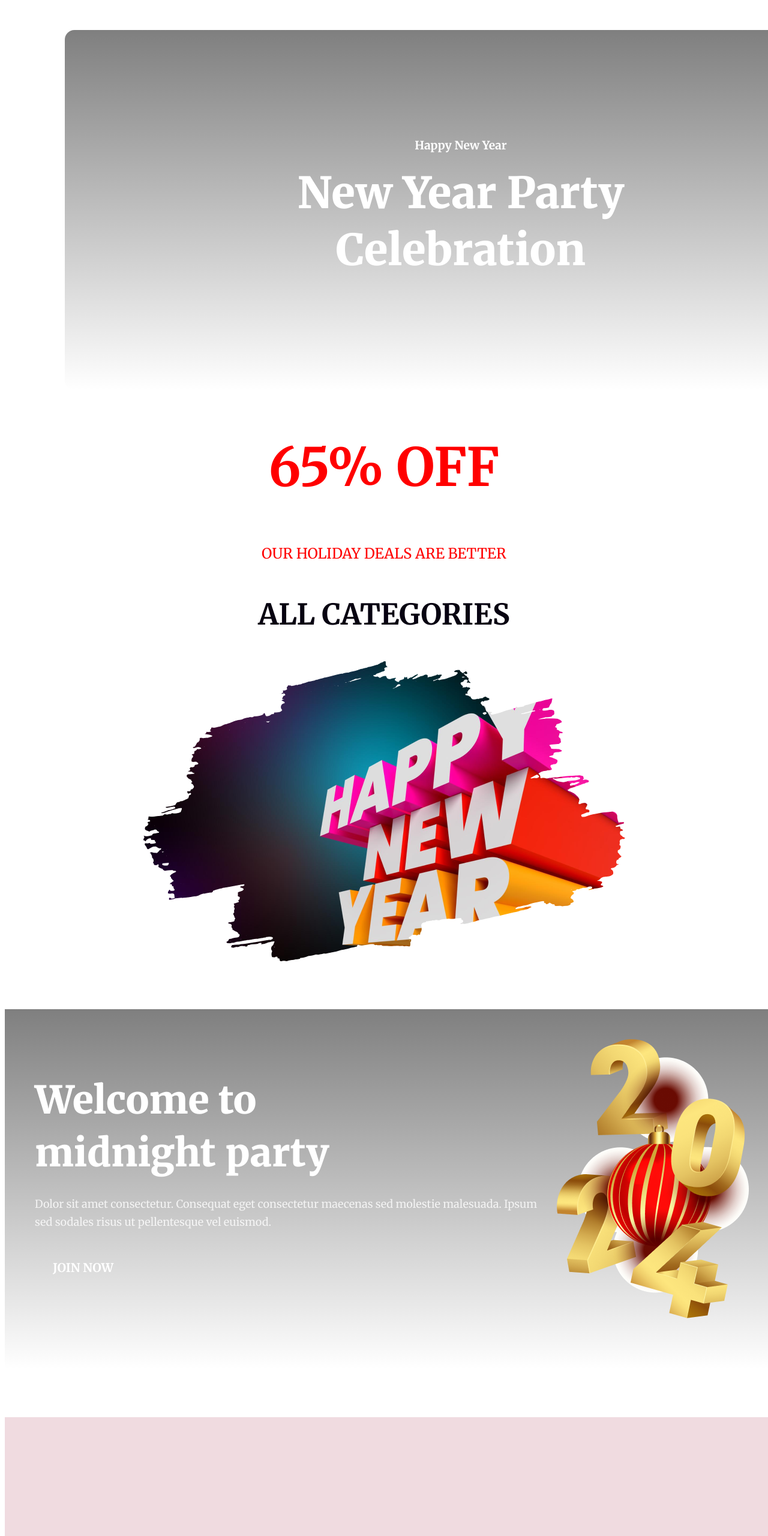
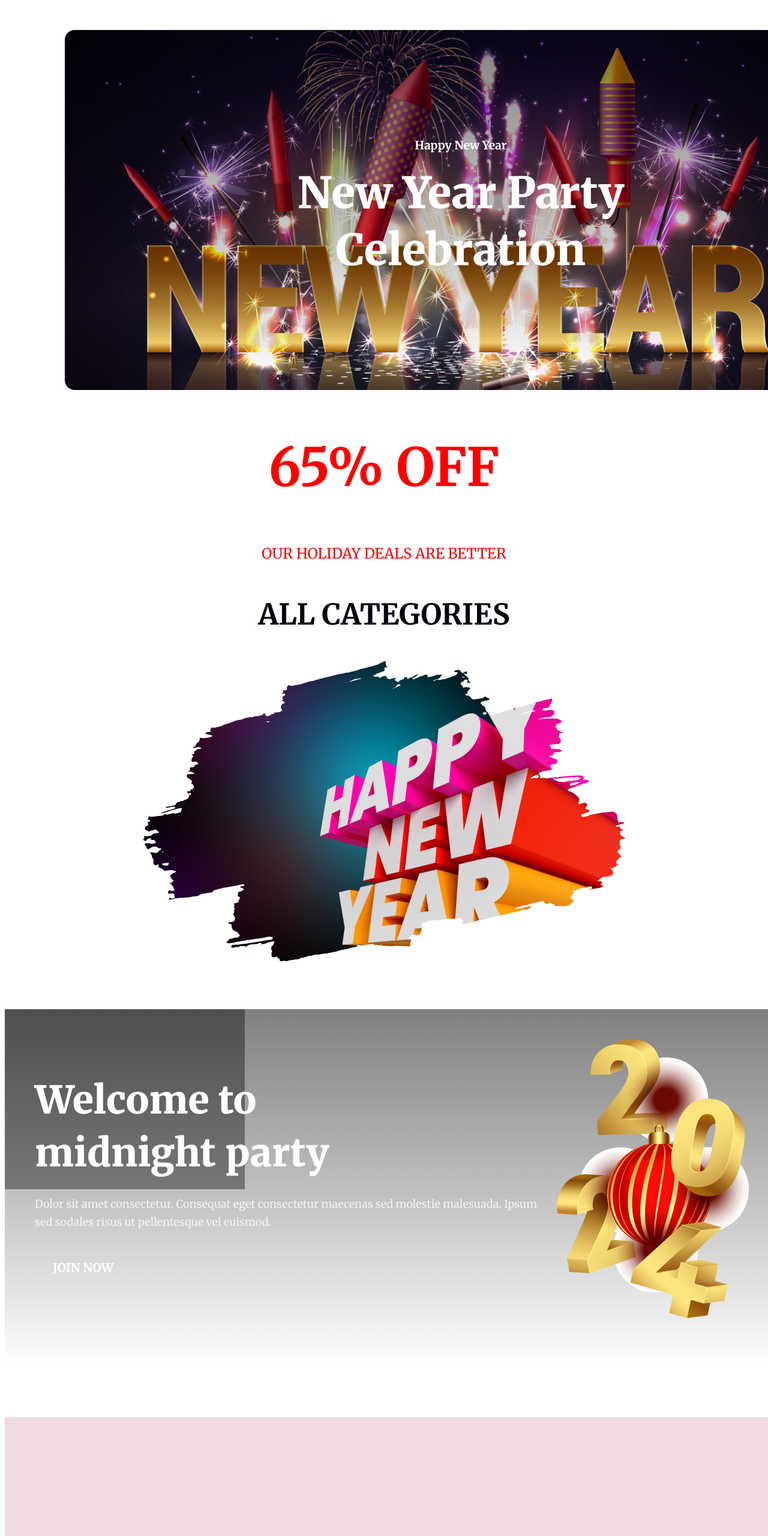
Before and after one commit to Anamul029/Assignment-1, a plain HTML site: page index.html in a window 1280 px wide. Shown: the top 2560 px of the page at 60% size. Drawn offline with Linux system fonts and the light colour scheme; the site is published under a folder, as on GitHub Pages, so addresses that start at the root find nothing.

Commit message:
adding double got after background image

```diff
--- a/styles/style.css
+++ b/styles/style.css
@@ -3,7 +3,7 @@
 }
 
 .header {
-    background-image: linear-gradient(to bottom,rgba(0,0,0,0.5),rgba(0,0,0,0)),url('/image/Banner.png');
+    background-image: linear-gradient(to bottom,rgba(0,0,0,0.5),rgba(0,0,0,0)),url('../image/Banner.png');
     background-repeat: no-repeat;
     margin: 50px 100px;
     width: 1320px;
@@ -62,7 +62,7 @@
 /*main part 1*/
 
 .main-1 {
-    background-image: linear-gradient(to bottom,rgba(0,0,0,0.5),rgba(0,0,0,0)),url('/image/Vectorrr.png');
+    background-image: linear-gradient(to bottom,rgba(0,0,0,0.5),rgba(0,0,0,0)),url('../image/Vectorrr.png');
     background-repeat: no-repeat;
     width: 1320px;
     height: 600px;
@@ -229,7 +229,7 @@
 
 .holiday {
     display: flex;
-    background-image: url('/image/shoping-bag.png'), url('/image/orange-background.png');
+    background-image: url('../image/shoping-bag.png'), url('../image/orange-background.png');
     background-repeat: no-repeat;
     background-position: right top, right bottom;
     margin: 50px;
```
